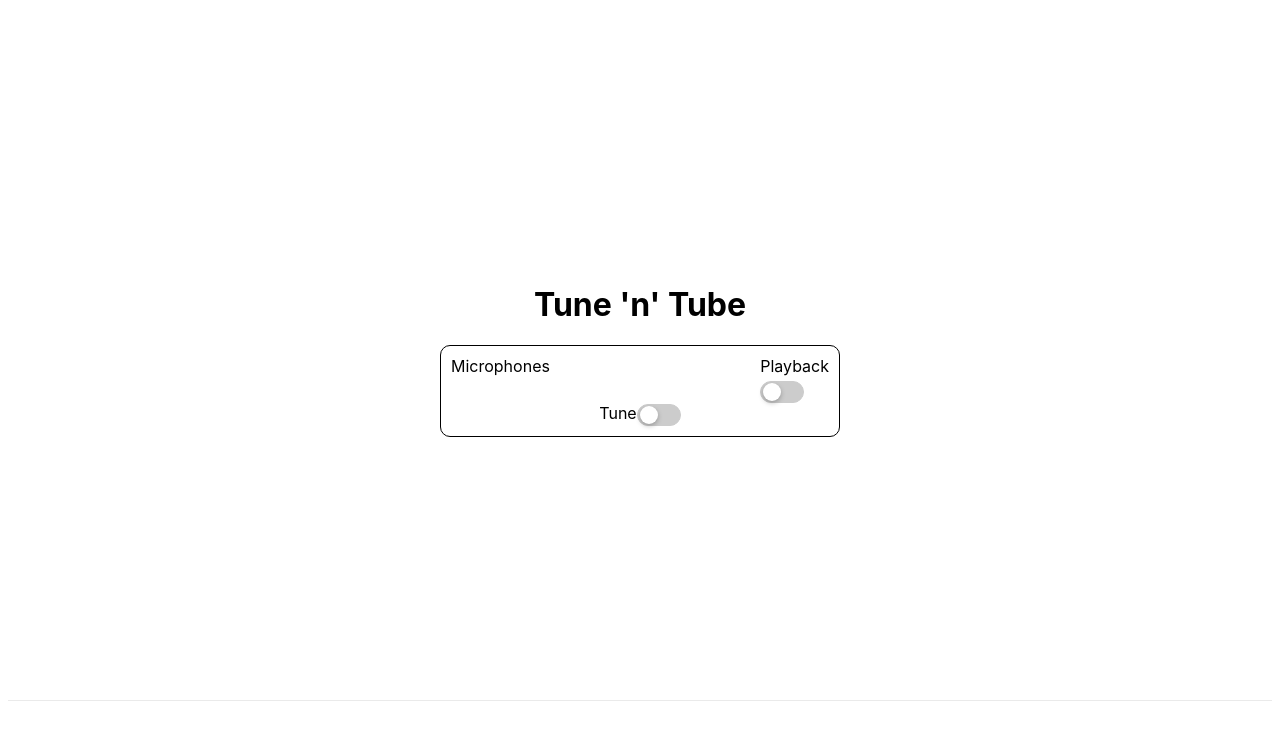
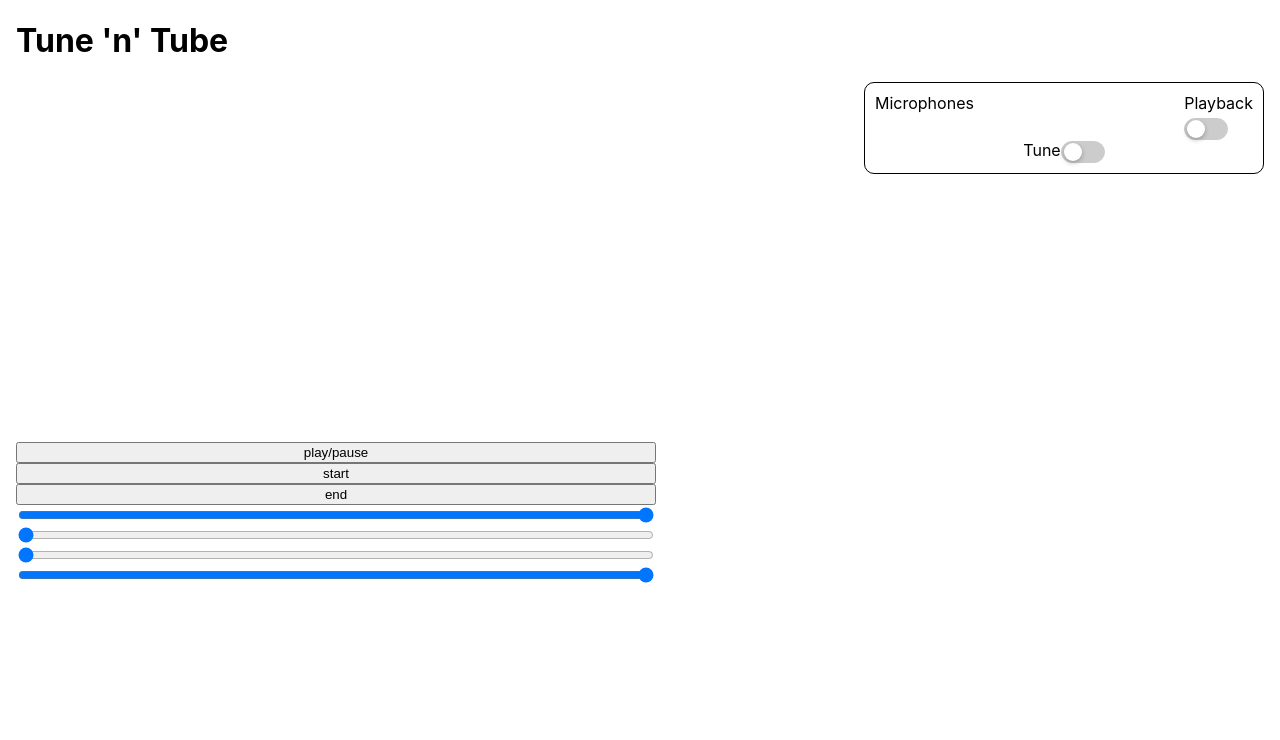
Before and after one commit to riccardoNovaglia/tunentube, a Next.js app: page / in a window 1280 px wide. Shown: the top 740 px of the page. Built offline with nearby package versions, Linux system fonts and the light colour scheme; what pitchfinder would draw is missing.

Commit message:
Both on screen, custom loop functionality

```diff
--- /dev/null
+++ b/components/tube/Tube.js
@@ -0,0 +1,62 @@
+import { useRef, useState } from "react";
+import ReactPlayer from "react-player/lazy";
+import styles from "./Tube.module.scss";
+
+export default function Tube() {
+  const [playing, setPlaying] = useState(false);
+  const [volume, setVolume] = useState(1);
+  const [duration, setDuration] = useState(1);
+  const [current, setCurrent] = useState(0);
+  const [start, setStart] = useState(0);
+  const [end, setEnd] = useState(duration);
+
+  const playerRef = useRef();
+
+  function onProgress({ playedSeconds }) {
+    if (playedSeconds >= end) {
+      goTo(start);
+    }
+  }
+
+  return (
+    <div className={styles.tube}>
+      <ReactPlayer
+        ref={playerRef}
+        url="https://www.youtube.com/watch?v=M7lc1UVf-VE"
+        controls={false}
+        playing={playing}
+        volume={volume}
+        onProgress={onProgress}
+        onPause={() => playing && setPlaying(false)}
+        onStart={() => !playing && setPlaying(true)}
+        onReady={() => {
+          const duration = playerRef.current.getDuration();
+          setDuration(duration);
+          setEnd(duration);
+        }}
+      />
+      <div className={styles.tubeControls}>
+        <button onClick={() => setPlaying(!playing)}>play/pause</button>
+        <button onClick={() => goTo(start)}>start</button>
+        <button onClick={() => goTo(end)}>end</button>
+        <input
+          type="range"
+          min={0}
+          max={1}
+          step="any"
+          value={volume}
+          onChange={(e) => setVolume(Number.parseFloat(e.target.value))}
+        />
+        <input type="range" min={0} max={duration} step="1" value={current} onChange={(e) => goTo(e.target.value)} />
+        <input type="range" min={0} max={duration} step="1" value={start} onChange={(e) => setStart(e.target.value)} />
+        <input type="range" min={0} max={duration} step="1" value={end} onChange={(e) => setEnd(e.target.value)} />
+      </div>
+    </div>
+  );
+
+  function goTo(seconds) {
+    setCurrent(seconds);
+    playerRef.current.seekTo(seconds);
+    setPlaying(true);
+  }
+}
--- /dev/null
+++ b/components/tube/Tube.module.scss
@@ -0,0 +1,7 @@
+.tube {
+}
+
+.tubeControls {
+  display: flex;
+  flex-direction: column;
+}
--- a/package.json
+++ b/package.json
@@ -15,6 +15,7 @@
     "react": "17.0.2",
     "react-cookie": "4.0.3",
     "react-dom": "17.0.2",
+    "react-player": "2.9.0",
     "sass": "1.34.0"
   },
   "devDependencies": {
--- a/pages/index.js
+++ b/pages/index.js
@@ -1,7 +1,7 @@
 import Head from "next/head";
 import styles from "../styles/Home.module.css";
 import { Tune } from "../components/Tune/Tune";
-// import Tube from "../components/Tube";
+import Tube from "../components/tube/Tube";
 
 export default function Home() {
   return (
@@ -12,11 +12,11 @@ export default function Home() {
 
       <main className={styles.main}>
         <h1>Tune 'n' Tube</h1>
-        <Tune />
-        {/* <Tube /> */}
+        <div className={styles.tubeTune}>
+          <Tube />
+          <Tune />
+        </div>
       </main>
-
-      <footer className={styles.footer}></footer>
     </div>
   );
 }
--- a/styles/Home.module.css
+++ b/styles/Home.module.css
@@ -1,121 +1,15 @@
 .container {
+  height: 100vh;
   min-height: 100vh;
-  padding: 0 0.5rem;
-  display: flex;
-  flex-direction: column;
-  justify-content: center;
-  align-items: center;
-  height: 100vh;
+  padding: 0 1rem;
 }
 
 .main {
-  padding: 5rem 0;
-  flex: 1;
-  display: flex;
-  flex-direction: column;
-  justify-content: center;
-  align-items: center;
 }
 
-.footer {
-  width: 100%;
-  height: 100px;
-  border-top: 1px solid #eaeaea;
+.tubeTune {
   display: flex;
-  justify-content: center;
-  align-items: center;
+  flex-direction: row;
+  justify-content: space-between;
+  align-items: flex-start;
 }
-
-.footer a {
-  display: flex;
-  justify-content: center;
-  align-items: center;
-  flex-grow: 1;
-}
-
-.title a {
-  color: #0070f3;
-  text-decoration: none;
-}
-
-.title a:hover,
-.title a:focus,
-.title a:active {
-  text-decoration: underline;
-}
-
-.title {
-  margin: 0;
-  line-height: 1.15;
-  font-size: 4rem;
-}
-
-.title,
-.description {
-  text-align: center;
-}
-
-.description {
-  line-height: 1.5;
-  font-size: 1.5rem;
-}
-
-.code {
-  background: #fafafa;
-  border-radius: 5px;
-  padding: 0.75rem;
-  font-size: 1.1rem;
-  font-family: Menlo, Monaco, Lucida Console, Liberation Mono, DejaVu Sans Mono,
-    Bitstream Vera Sans Mono, Courier New, monospace;
-}
-
-.grid {
-  display: flex;
-  align-items: center;
-  justify-content: center;
-  flex-wrap: wrap;
-  max-width: 800px;
-  margin-top: 3rem;
-}
-
-.card {
-  margin: 1rem;
-  padding: 1.5rem;
-  text-align: left;
-  color: inherit;
-  text-decoration: none;
-  border: 1px solid #eaeaea;
-  border-radius: 10px;
-  transition: color 0.15s ease, border-color 0.15s ease;
-  width: 45%;
-}
-
-.card:hover,
-.card:focus,
-.card:active {
-  color: #0070f3;
-  border-color: #0070f3;
-}
-
-.card h2 {
-  margin: 0 0 1rem 0;
-  font-size: 1.5rem;
-}
-
-.card p {
-  margin: 0;
-  font-size: 1.25rem;
-  line-height: 1.5;
-}
-
-.logo {
-  height: 1em;
-  margin-left: 0.5rem;
-}
-
-@media (max-width: 600px) {
-  .grid {
-    width: 100%;
-    flex-direction: column;
-  }
-}
--- a/styles/globals.css
+++ b/styles/globals.css
@@ -2,8 +2,8 @@ html,
 body {
   padding: 0;
   margin: 0;
-  font-family: -apple-system, BlinkMacSystemFont, Segoe UI, Roboto, Oxygen,
-    Ubuntu, Cantarell, Fira Sans, Droid Sans, Helvetica Neue, sans-serif;
+  font-family: -apple-system, BlinkMacSystemFont, Segoe UI, Roboto, Oxygen, Ubuntu, Cantarell, Fira Sans, Droid Sans,
+    Helvetica Neue, sans-serif;
 }
 
 a {
```
Also changed, not shown: components/Tube.js (deleted, +0 -42 lines), 1 other file (tests, documents, lock files or other folders).
